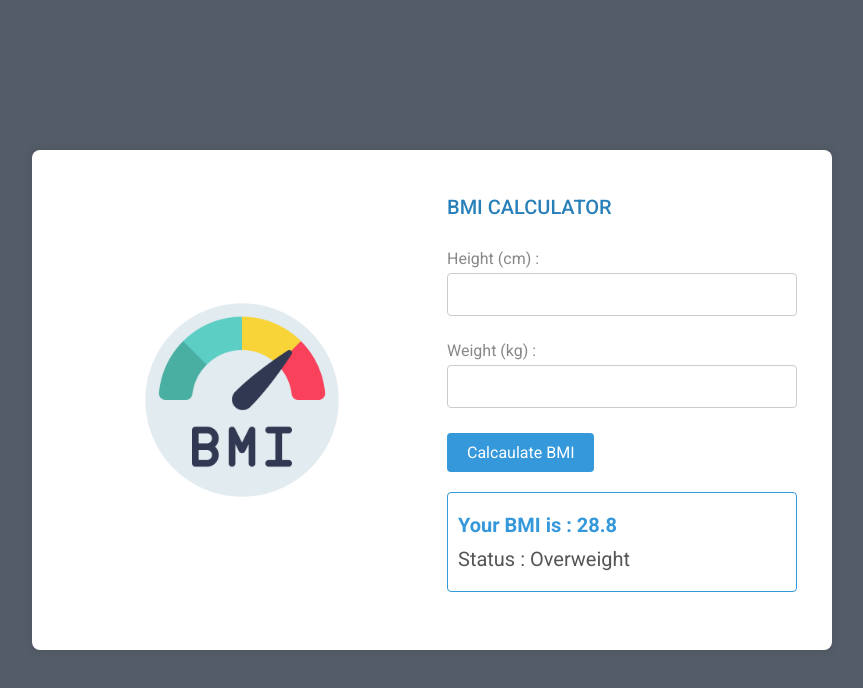
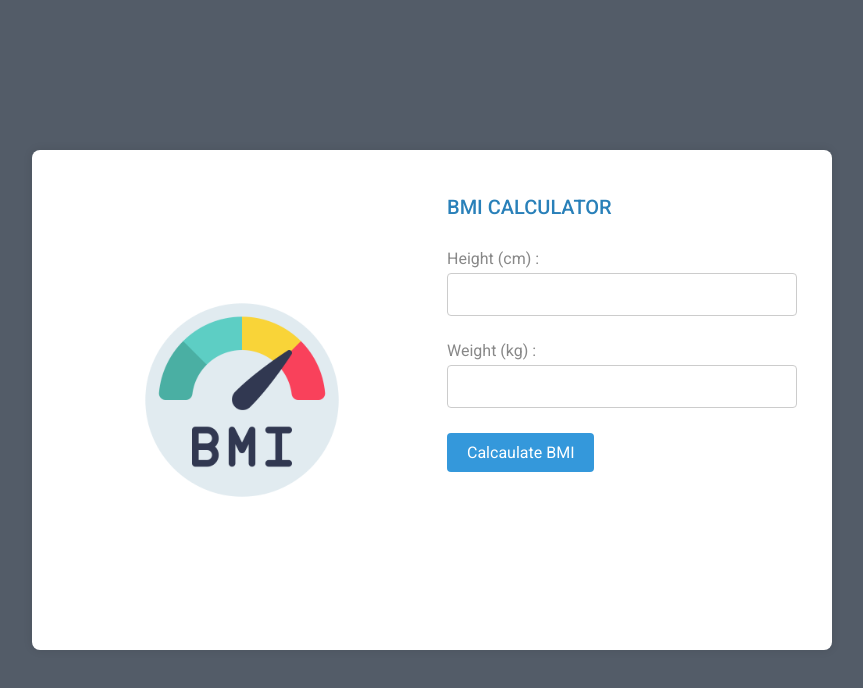
Before and after one commit to yuvarajpm1853/React-BMI-Calculator, a React (Vite) app: page / in a window 1280 px wide. Shown: the top 688 px of the page, without its empty margins (208-1071 px from the left). Built offline with nearby package versions, Linux system fonts and the light colour scheme.

Commit message:
Added bmi logic and conditional result

```diff
--- a/src/App.jsx
+++ b/src/App.jsx
@@ -1,20 +1,31 @@
 import { useState } from 'react'
 import './App.css'
 function App() {
+  // variables used in input values must be empty string . Not null
   const [height, setHeight] = useState("")
   const [weight, setWeight] = useState("")
   const [bmi, setBmi] = useState(null)
   const [status, setStatus] = useState(null);
 
   const calculateBmi= ()=>{
-    console.log(height,weight);
+    if (height && weight){
+      const heightInMeters = height/100;
+      const bmi = weight / (heightInMeters**2)
+      setBmi(bmi.toFixed(2));
+      if(bmi < 18.5)  setStatus("UnderWeight");
+      else if (bmi >=18.5 && bmi <24.9) setStatus("Normal Weight");
+      else if (bmi >=24.9 && bmi < 29.9)  setStatus("Overweight");
+      else  setStatus("Obesity");
+      }
+    else {
+      setBmi(null);
+      setStatus(null);
+    }
   }
   return (
    <>
    <div className="bmi-calculator">
-    <div className="box">
-      <div className="img1"></div>
-    </div>
+    <div className="box"></div>
     <div className="data">
       <h2>BMI Calculator</h2>
       <div className="input-container">
@@ -28,10 +39,12 @@ function App() {
         onChange={e=> setWeight(e.target.value)}/>
       </div>
       <button onClick={calculateBmi}>Calcaulate BMI</button>
-      <div className="result">
-        <p>Your BMI is : 28.8</p>
-        <p>Status : Overweight</p>
+      {bmi && <div className="result">
+        <p>Your BMI is : {bmi}</p>
+        <p>Status : {status}</p>
       </div>
+      }
+
     </div>
    </div>
    </>
```
